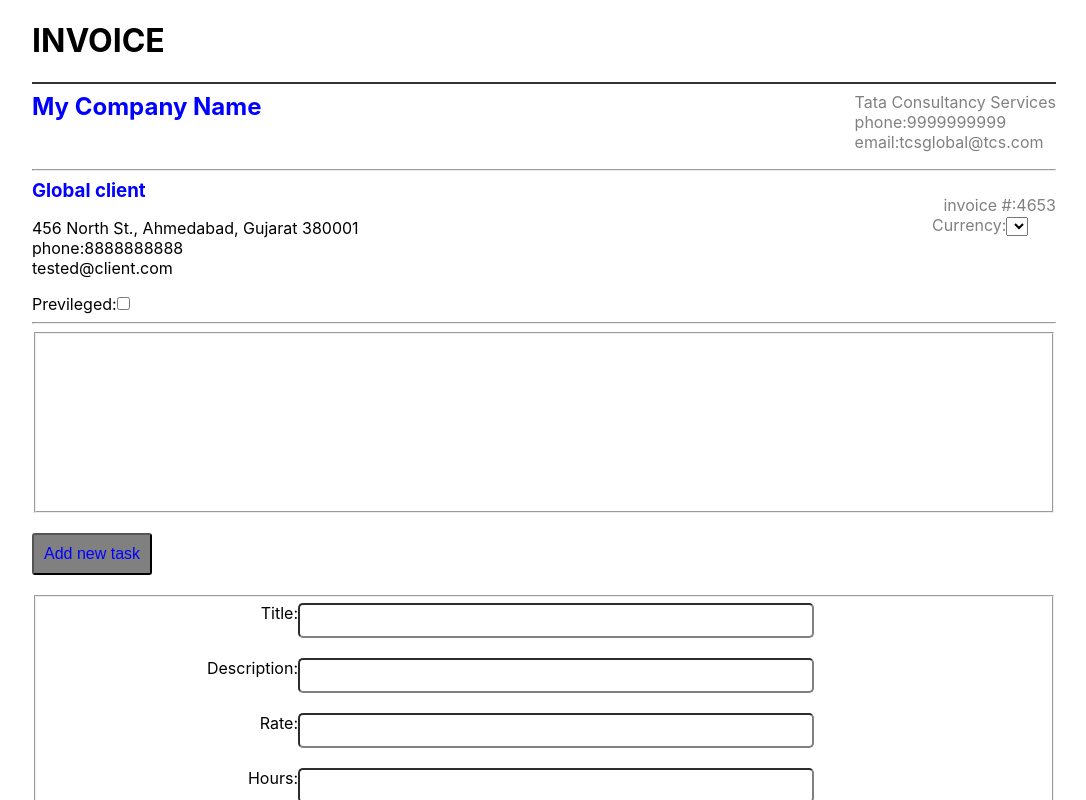
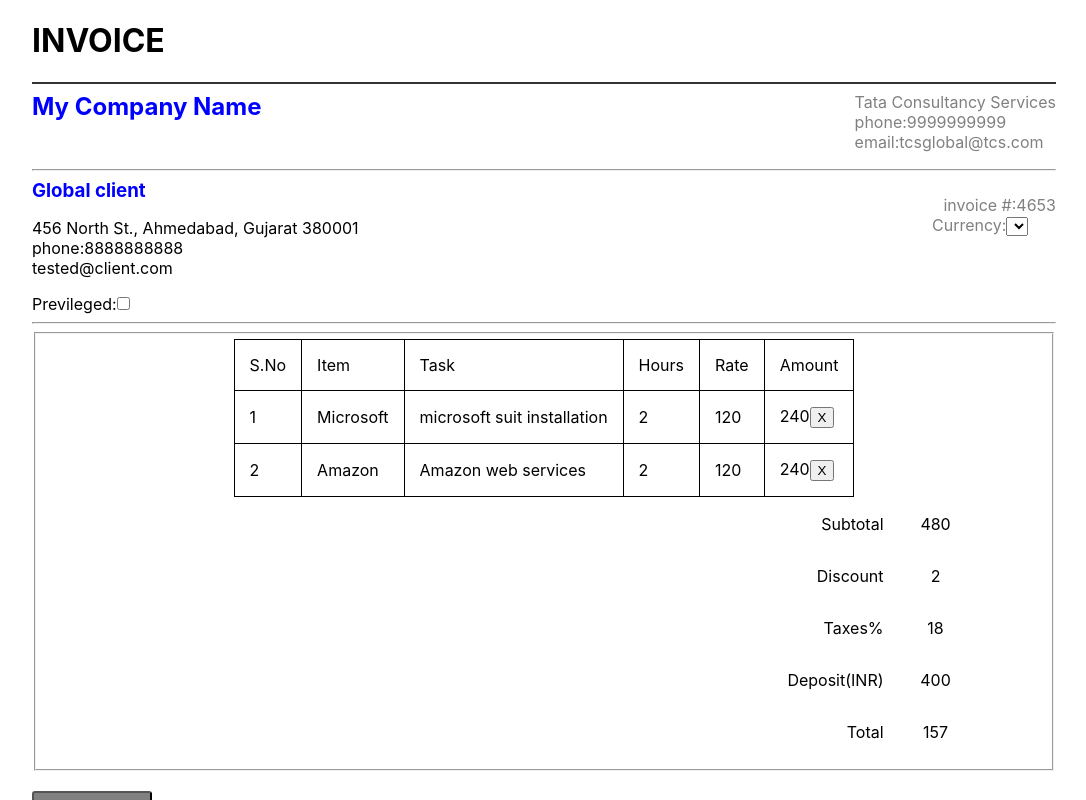
Before and after one commit to Raunak88/invoice-gen-react, a React (Create React App) app: page / in a window 1280 px wide. Shown: the top 800 px of the page, without its empty margins (96-1182 px from the left). Built offline with nearby package versions, Linux system fonts and the light colour scheme.

Commit message:
Table setup & computation implemented

```diff
--- a/src/TableAndForm/TableAndForm.js
+++ b/src/TableAndForm/TableAndForm.js
@@ -2,7 +2,21 @@ import React, { Component } from "react";
 
 const initialState = {
   //define required state variables here
-
+  entries: [
+    {
+      title: "Microsoft",
+      description: "microsoft suit installation",
+      rate: "2",
+      hours: "120",
+    },
+    {
+      title: "Amazon",
+      description: "Amazon web services",
+      rate: "2",
+      hours: "120",
+    },
+  ],
+  privileged:false,
 };
 
 class TableAndForm extends Component {
@@ -22,10 +36,24 @@ class TableAndForm extends Component {
       [name]: value
     })
   }
+checkHandler=()=>{
+    this.setState(prevState=>{
+
+    })
+}
+
+
 
   render() {
     //entries is an array, which you are gonna use...
     let entries = this.state.entries;
+    let subTotal=this.state.entries.reduce((acc,current)=>{
+        return acc+current.hours*current.rate;
+    },0)
+    let discount=this.state.privileged?7:2;
+    let taxes = 18;
+    let deposit=400;
+    let total=Math.round(subTotal-(discount/100*subTotal)+(taxes/100*subTotal)-deposit);
 
     return (
       <div>
@@ -41,7 +69,7 @@ class TableAndForm extends Component {
           </p>
           {/* checkbox.. when user check the checkBox the discount should change as per instructions */}
           Previleged:
-          <input type="checkbox" id="checkHandler" className="checkHandler" />
+          <input type="checkbox" id="checkHandler" className="checkHandler" onChange={this.checkHandler}/>
         </div>
         <div className="tag4">
           <p className="tag04">
@@ -58,6 +86,27 @@ class TableAndForm extends Component {
         <fieldset className="field">
           <table className="tableClass">
             {/* write code for adding the new rows into the table */}
+            <thead>
+              <td>S.No</td>
+              <td>Item</td>
+              <td>Task</td>
+              <td>Hours</td>
+              <td>Rate</td>
+              <td>Amount</td>
+            </thead>
+            <tbody>
+                {this.state.entries.map((entry,index)=>{
+                    return(<tr>
+                         <td>{index+1}</td>
+                         <td>{entry.title}</td>
+                         <td>{entry.description}</td>
+                         <td>{entry.rate}</td>
+                         <td>{entry.hours}</td>
+                         <td>{entry.rate*entry.hours}<button onClick={this.deleteTask}>X</button></td>
+                    </tr>)
+
+                })}
+            </tbody>
 
 
           </table>
@@ -65,34 +114,33 @@ class TableAndForm extends Component {
           <table className="tableValues">
             <tbody>
               <tr className="subTable1">
-                <td className="subTableLeft"></td>
-                <td className="subTableRight">
-
+                <td className="subTableLeft">Subtotal</td>
+                <td className="subTableRight">{subTotal}
                 </td>
               </tr>
             </tbody>
             <tbody>
               <tr className="subTable2">
-                <td className="subTableLeft"></td>
-                <td className="subTableRight"></td>
+                <td className="subTableLeft">Discount</td>
+                <td className="subTableRight">{discount}</td>
               </tr>
             </tbody>
             <tbody>
               <tr className="subTable3">
-                <td className="subTableLeft"></td>
-                <td className="subTableRight"></td>
+                <td className="subTableLeft">Taxes%</td>
+                <td className="subTableRight">{taxes}</td>
               </tr>
             </tbody>
             <tbody>
               <tr className="subTable4">
-                <td className="subTableLeft"></td>
-                <td className="subTableRight"></td>
+                <td className="subTableLeft">Deposit(INR)</td>
+                <td className="subTableRight">{deposit}</td>
               </tr>
             </tbody>
             <tbody>
               <tr className="subTable5">
-                <td className="subTableLeft"></td>
-                <td className="subTableRight"></td>
+                <td className="subTableLeft">Total</td>
+                <td className="subTableRight">{total}</td>
               </tr>
             </tbody>
           </table>
```
